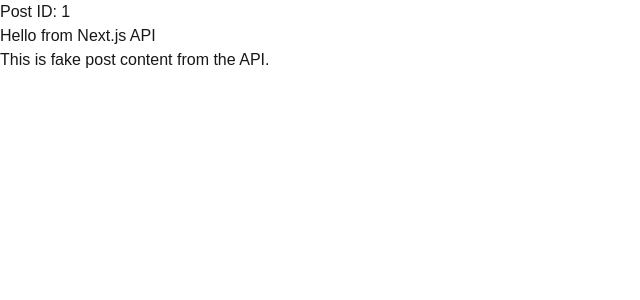
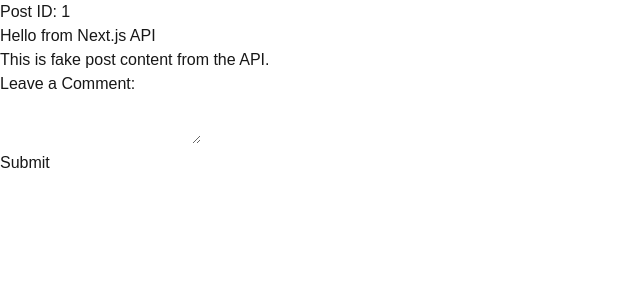
Before and after one commit to mohammed-alshabibi/my-next-app, a Next.js app: page /App/1 in a window 1280 px wide. Shown: the top 300 px of the page, without its empty margins (0-640 px from the left). Built offline with nearby package versions, Linux system fonts and the light colour scheme.

Commit message:
add: add comment submission UI to post page

```diff
--- a/pages/App/[id].js
+++ b/pages/App/[id].js
@@ -37,6 +37,11 @@
       ) : (
         <p>Loading...</p>
       )}
+      <h3>Leave a Comment:</h3>
+  <textarea value={comment} onChange={(e) => setComment(e.target.value)} />
+  <br />
+  <button onClick={submitComment}>Submit</button>
+  {response && <p>{response}</p>}
     </div>
   );
 }
```
